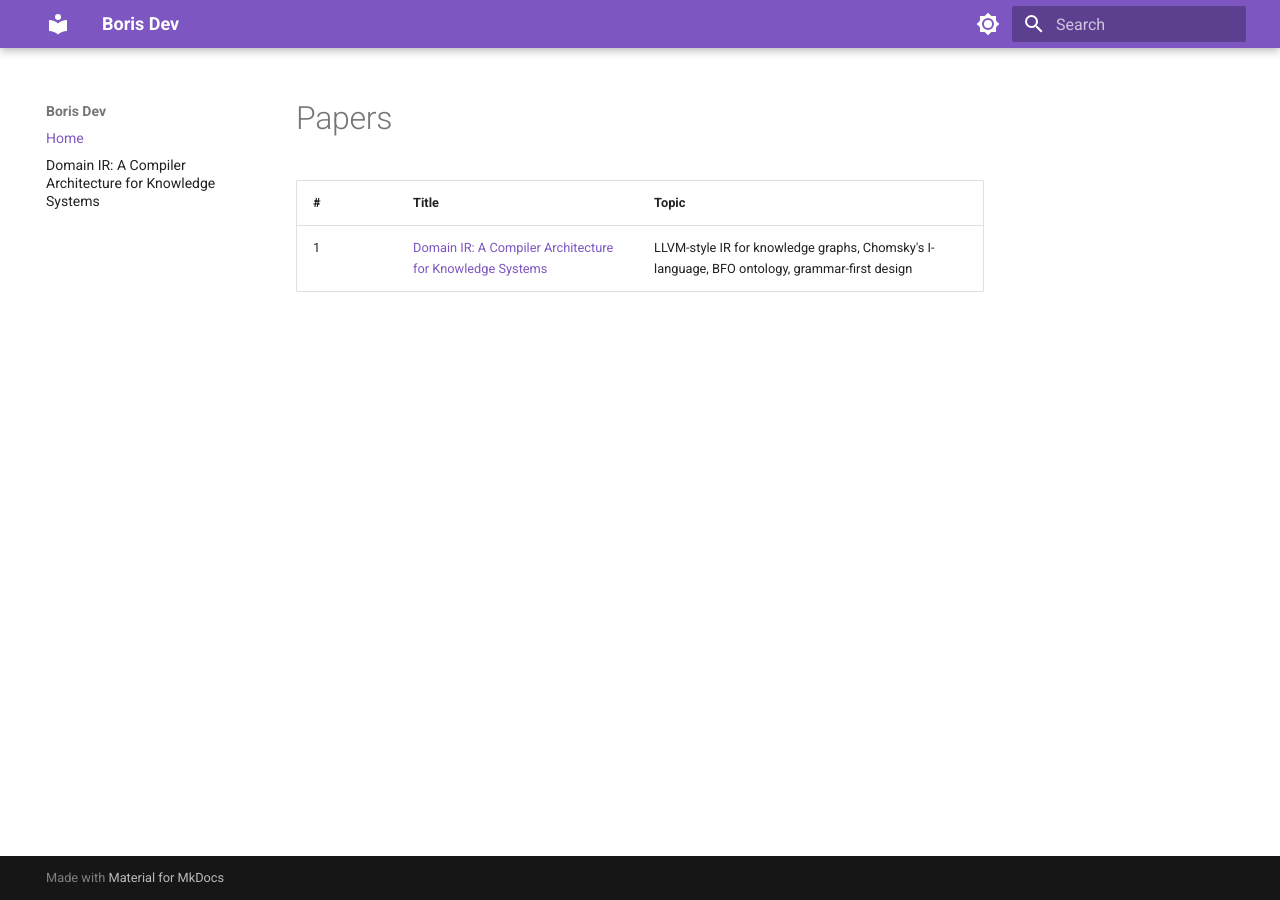
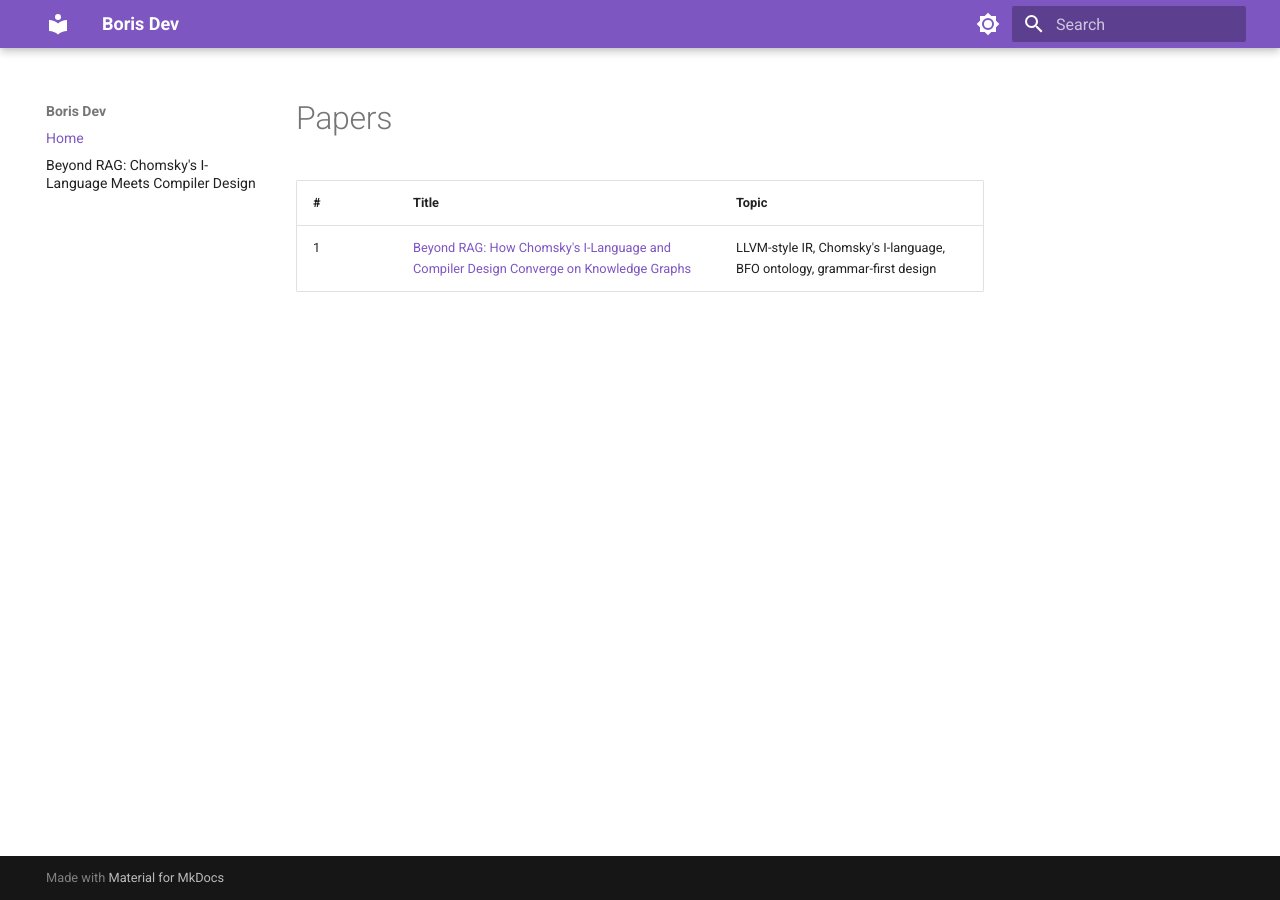
Before and after one commit to borisdev/borisdev.github.io, an MkDocs documentation site: the page built from docs/index.md, in a window 1280 px wide. Built offline with MkDocs 1.6.1 and Material for MkDocs 9.7.7, drawn with Linux system fonts in a browser that asks for light colours.

Commit message:
Rename paper: Beyond RAG: How Chomsky's I-Language and Compiler Design Converge on Knowledge Graphs
Co-Authored-By: Claude Opus 4.6 (1M context) <noreply@anthropic.com>

```diff
--- a/docs/index.md
+++ b/docs/index.md
@@ -2,4 +2,4 @@
 
 | # | Title | Topic |
 |---|-------|-------|
-| 1 | [Domain IR: A Compiler Architecture for Knowledge Systems](domain-grammar-compiler.md) | LLVM-style IR for knowledge graphs, Chomsky's I-language, BFO ontology, grammar-first design |
+| 1 | [Beyond RAG: How Chomsky's I-Language and Compiler Design Converge on Knowledge Graphs](domain-grammar-compiler.md) | LLVM-style IR, Chomsky's I-language, BFO ontology, grammar-first design |
--- a/mkdocs.yml
+++ b/mkdocs.yml
@@ -38,4 +38,4 @@ markdown_extensions:
 
 nav:
   - Home: index.md
-  - "Domain IR: A Compiler Architecture for Knowledge Systems": domain-grammar-compiler.md
+  - "Beyond RAG: Chomsky's I-Language Meets Compiler Design": domain-grammar-compiler.md
```
Also changed, not shown: docs/domain-grammar-compiler.md (+1 -1 lines).
